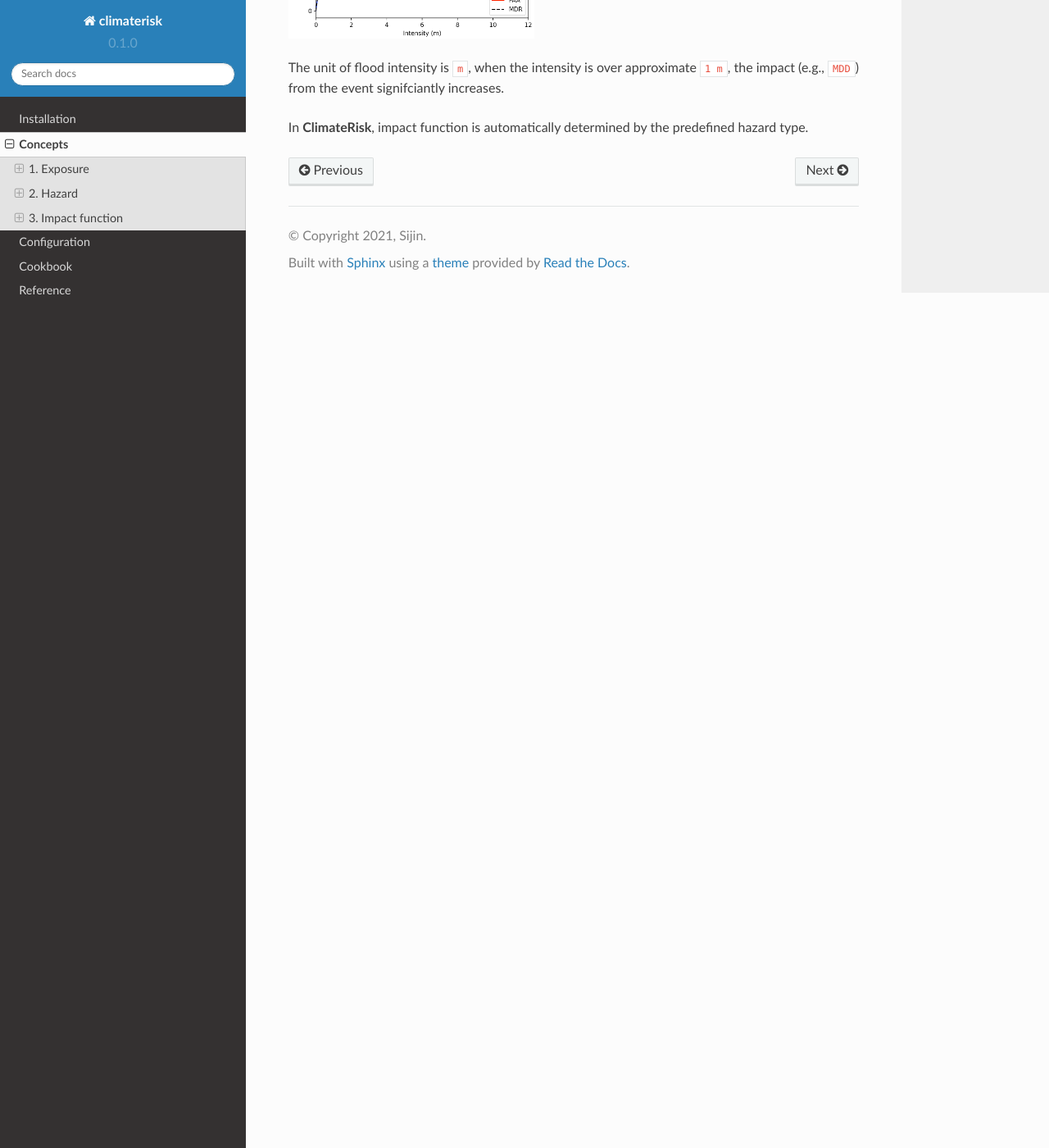
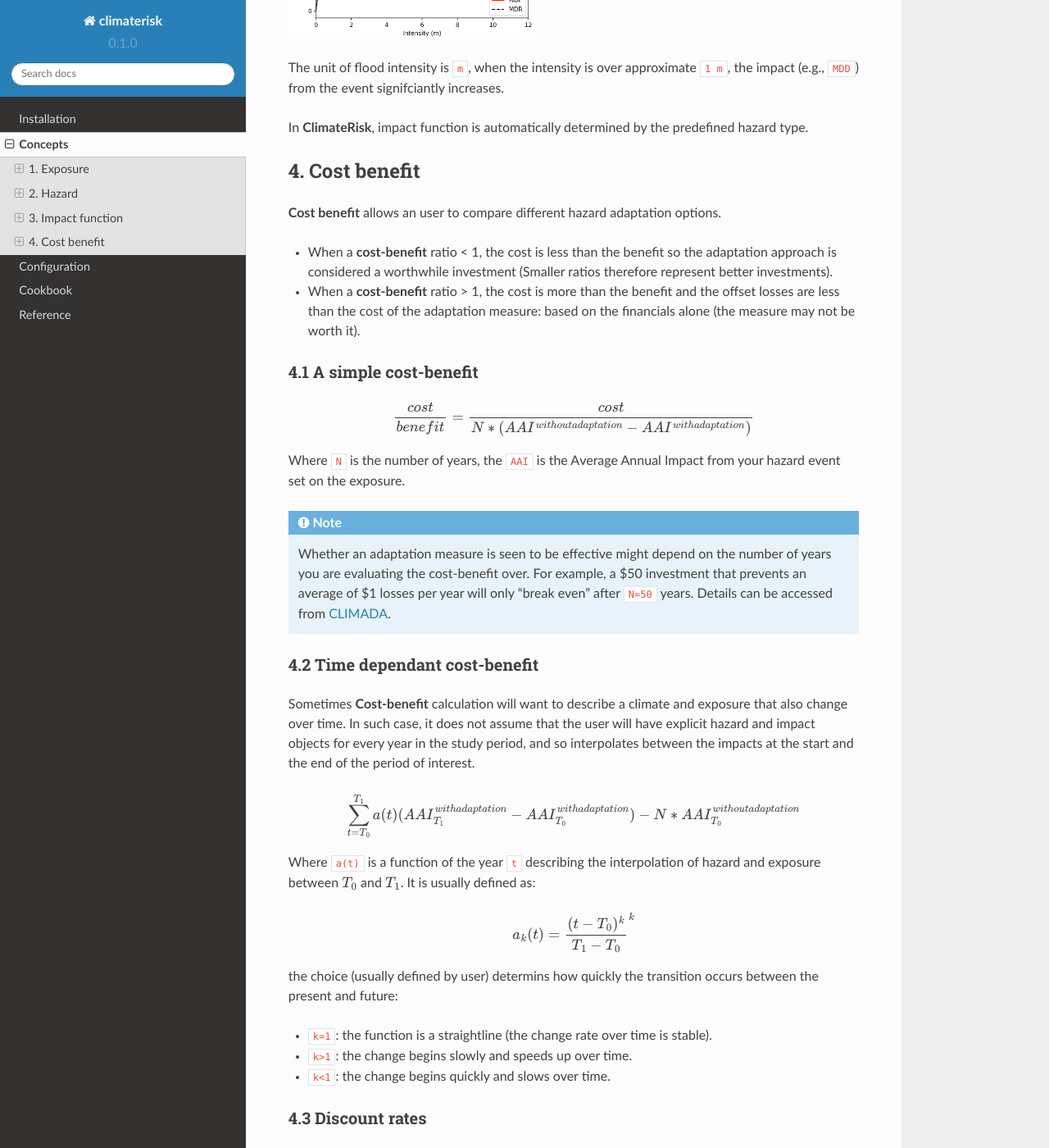
Before and after one commit to jzanetti/ClimateRisk, a Sphinx documentation site: the page built from doc/source/Concepts.rst, in a window 1280 px wide and 1400 px high, scrolled down 4969 px. Shown: the whole window at 82% size. Built offline with Sphinx 7.4.7 and the Read the Docs theme 2.0.0, drawn with Linux system fonts in a browser that asks for light colours; some of the changed text lies outside the part shown.

Commit message:
add cost benefits in doc

```diff
--- a/doc/source/Concepts.rst
+++ b/doc/source/Concepts.rst
@@ -149,3 +149,65 @@ For flood, the following impact function is defined as below
 The unit of flood intensity is ``m``, when the intensity is over approximate ``1 m``, the impact (e.g., ``MDD``) from the event signifciantly increases.
 
 In **ClimateRisk**, impact function is automatically determined by the predefined hazard type.
+
+
+4. Cost benefit
+=========
+**Cost benefit** allows an user to compare different hazard adaptation options.
+
+- When a **cost-benefit** ratio < 1, the cost is less than the benefit so the adaptation approach is considered a worthwhile investment (Smaller ratios therefore represent better investments).
+- When a **cost-benefit** ratio > 1, the cost is more than the benefit and the offset losses are less than the cost of the adaptation measure: based on the financials alone (the measure may not be worth it).
+
+4.1 A simple cost-benefit
+--------
+
+.. math::
+
+    \frac{cost}{benefit} = \frac{cost}{N * (AAI^{without adaptation} - AAI^{with adaptation})}
+
+Where ``N`` is the number of years, the ``AAI`` is the Average Annual Impact from your hazard event set on the exposure.
+
+
+.. note::
+
+    Whether an adaptation measure is seen to be effective might depend on the number of years you are evaluating the cost-benefit over.
+    For example, a $50 investment that prevents an average of $1 losses per year will only "break even" after ``N=50`` years. Details
+    can be accessed from `CLIMADA <https://wcr.ethz.ch/research/climada.html>`_.
+
+4.2 Time dependant cost-benefit
+--------
+
+Sometimes **Cost-benefit** calculation will want to describe a climate and exposure that also change over time.
+In such case, it does not assume that the user will have explicit hazard and impact objects for every year in the study period,
+and so interpolates between the impacts at the start and the end of the period of interest.
+
+.. math::
+
+    \sum_{t=T_0}^{T_1} a(t)(AAI^{with adaptation}_{T_1} - AAI^{with adaptation}_{T_0} ) - N * AAI^{without adaptation}_{T_0}
+
+Where ``a(t)`` is a function of the year ``t`` describing the interpolation of hazard and exposure between :math:`T_0` and :math:`T_1`.
+It is usually defined as:
+
+.. math::
+
+    a_{k}(t) = \frac{(t - T_0)^{k}} {T_1 - T_0}^{k}
+
+the choice (usually defined by user) determins how quickly the transition occurs between the present and future:
+
+- ``k=1``: the function is a straightline (the change rate over time is stable).
+- ``k>1``: the change begins slowly and speeds up over time.
+- ``k<1``: the change begins quickly and slows over time.
+
+4.3 Discount rates
+--------
+
+The discount rate tries to formalise an idea from economics that says that a gain in the future is worth less to us than the same gain right now.
+For example, paying $1 to offset $2 of economic losses next year is **worth more** than paying $1 to offset $2 of economic losses in 2080.
+
+There are three main ideas around discount rates:
+
+- The most widley used discount rate in climate change economics is **1.4%** as proposed by the Stern Review (2006).
+- Neoliberal economists around Nordhaus (2007) claim that rates should be higher, around **4.3%**, reflecting continued economic growth and a society that will be better at adapting in the future compared to now.
+- Environmental economists argue that future costs shouldn **not** be discounted at all.
+
+The **discount rates** can be considered in **Cost-benefits** calculation, details can be accessed `here <https://climada-python.readthedocs.io/en/stable/tutorial/climada_engine_CostBenefit.html#Discount-rates>`_.
```
